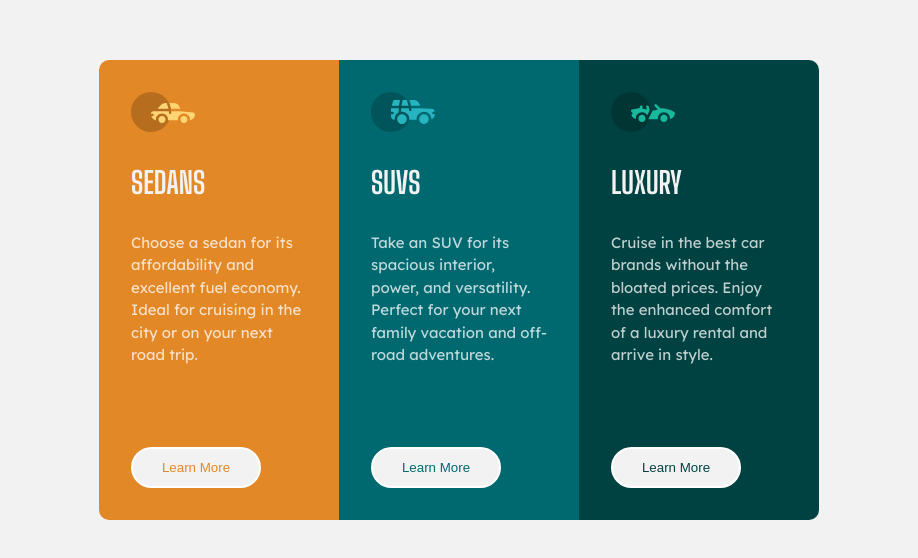
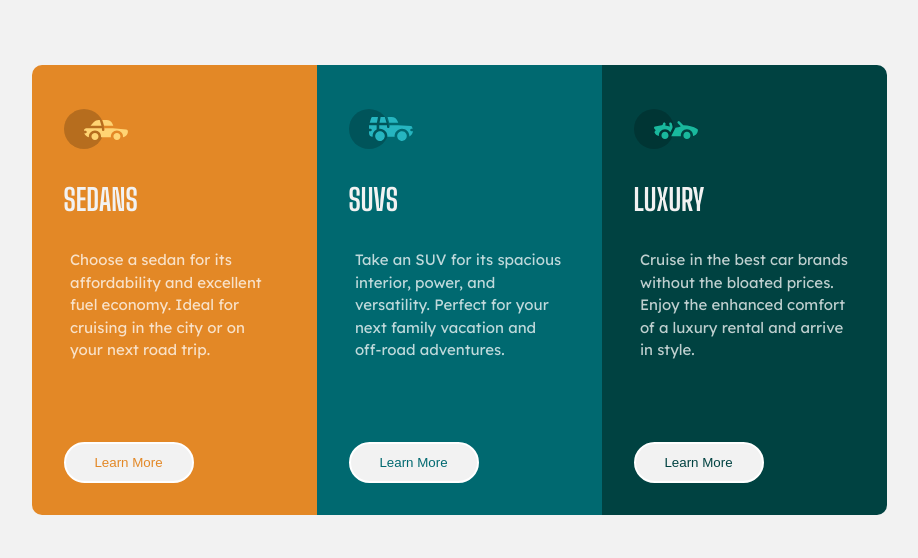
Before and after one commit to Dipesh-sapkota1/3-column-preview-card-component-main, a plain HTML site: page index.html in a window 1280 px wide. Shown: the part 110-668 px from the top of the page, without its empty margins (181-1099 px from the left). Drawn offline with Linux system fonts and the light colour scheme.

Commit message:
changed padding and width of body and container

```diff
--- a/style.css
+++ b/style.css
@@ -23,17 +23,19 @@ p{
 	line-height: 1.5;
 }
 body{
-	height: 100vh;
+	min-height: 100vh;
 	display: grid;
 	place-content: center;
 	font-family: var(--fn-default);
 	font-size: 15px;
 	font-weight: var(--fw-400);
 	background-color: var(--clr-very-light-gray);
+	padding: 5rem 0;
 }
 /* Utility */
 .card{
 	display: grid;
+	justify-content: center;
 	padding: 2rem;
 	gap: 2rem;
 	background-color: var(--accent-color);
@@ -43,14 +45,19 @@ body{
 	text-transform: uppercase;
 	font-family: var(--fn-accent);
 }
+.card  img{
+	margin-top: 0.8rem;
+}
 .card-text{
 	color: var(--clr-transparent-white);
+
 }
 .btn{
 	border: 2px solid #fff;
 	padding: 0.7rem 1rem;
 	width: 130px;
 	display: inlin-block;
+	cursor: pointer;
 	border-radius: 25px;
 	color: var(--accent-color);
 	background: var(--clr-very-light-gray);
@@ -65,7 +72,7 @@ body{
 	grid-template-columns: 1fr;
 	border-radius: 10px;
 	overflow: hidden;
-	max-width: 800px;
+	max-width: 950px;
 	width: 90%;
 	margin: 0 auto;
 }
@@ -75,6 +82,7 @@ body{
 	}
 	.card-text{
 		margin-bottom: 3rem;
+		padding: 0 0.4rem;
 	}
 }
 .sedans{--accent-color: var(--clr-bright-orange);}
```
